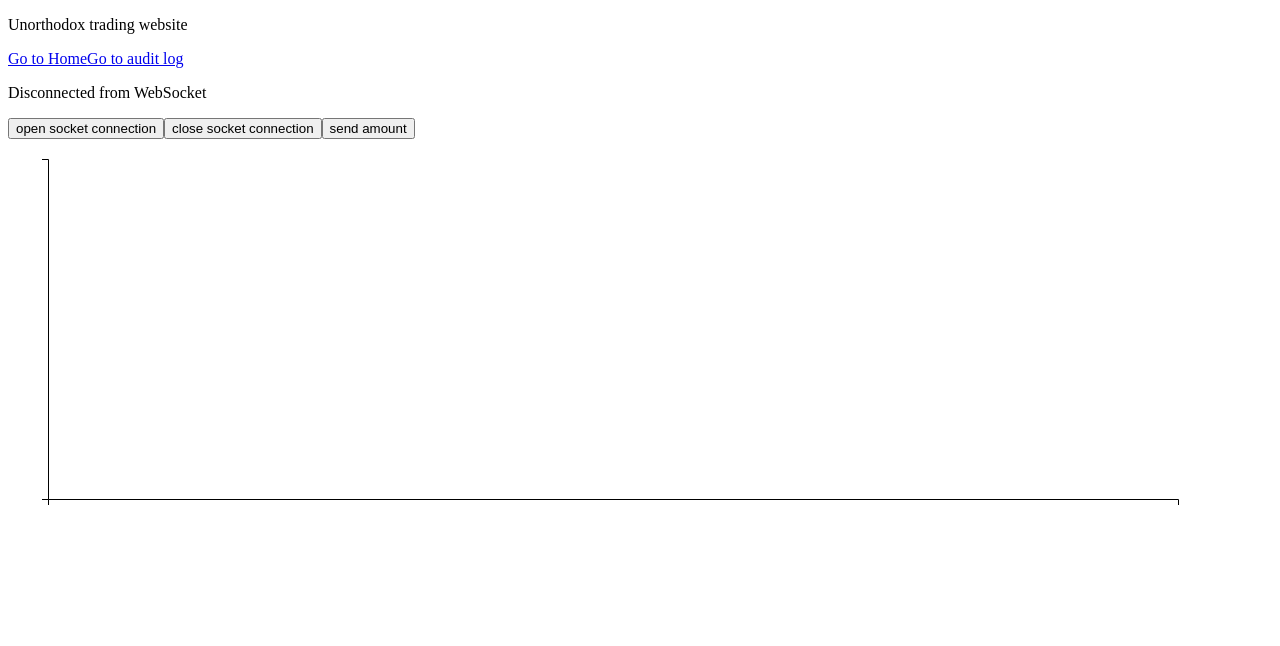
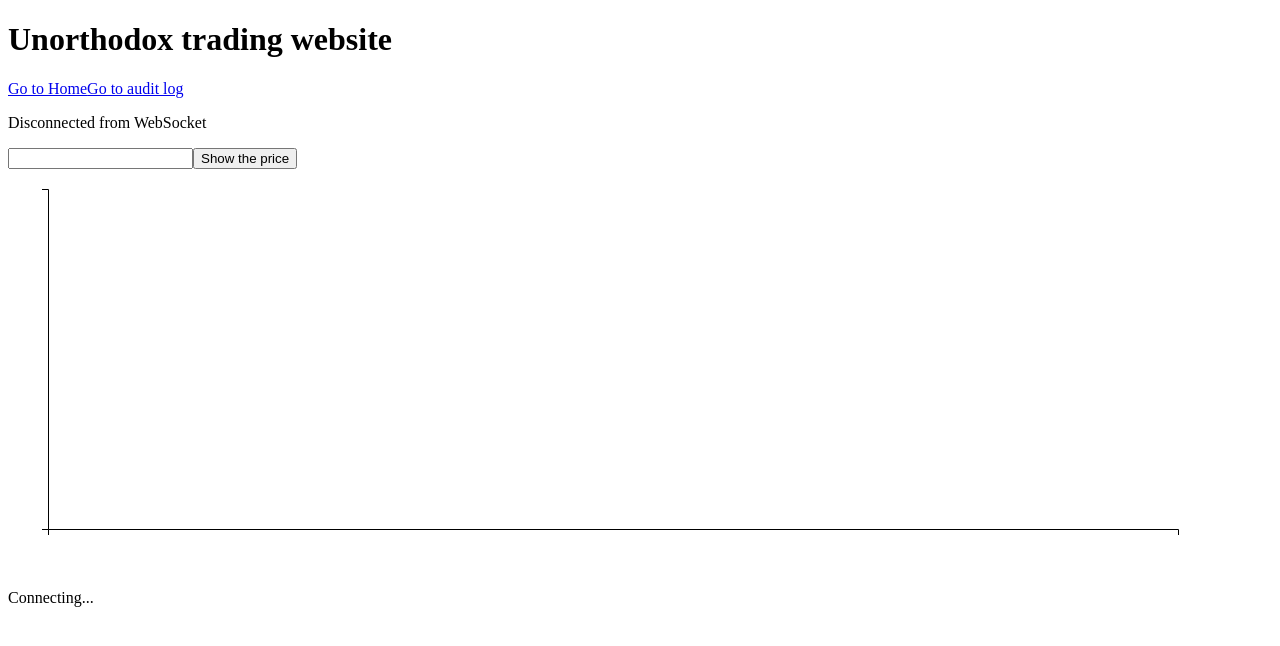
Before and after one commit to mshchygol/trading-website, a Vue app in the folder frontend/: page / in a window 1280 px wide. Shown: the top 646 px of the page. Built offline with nearby package versions, Linux system fonts and the light colour scheme; no server answers.

Commit message:
show price

```diff
--- a/frontend/src/App.vue
+++ b/frontend/src/App.vue
@@ -1,7 +1,7 @@
 <script setup></script>
 
 <template>
-    <p>Unorthodox trading website</p>
+    <h1>Unorthodox trading website</h1>
     <nav>
         <RouterLink to="/">Go to Home</RouterLink>
         <RouterLink to="/audit-log">Go to audit log</RouterLink>
--- a/frontend/src/components/AuditLog.vue
+++ b/frontend/src/components/AuditLog.vue
@@ -25,8 +25,10 @@ function selectSnapshot(snapshot) {
     <div>
         <p>audit log</p>
         <Chart :data="chartData"/>
+        <p v-if="isLoading">Loading....</p>
+        <p v-if="error">Got error! {{ error }}</p>
         <ul>
-            <li v-for="value in auditlog" @click="selectSnapshot(value.snapshot)">Snapshot taken on: {{ value.timestamp }}</li>
+            <li v-for="value in auditlog" @click="selectSnapshot(value.snapshot)">Snapshot saved on: {{ value.timestamp }}</li>
         </ul>
     </div>
 </template>
--- a/frontend/src/components/OrderBook.vue
+++ b/frontend/src/components/OrderBook.vue
@@ -3,12 +3,14 @@ import { ref, watch } from 'vue';
 import { useWebSocket } from '../composable/useWebSocket';
 import Chart from './Chart.vue';
 
-const { message, isConnected, send, close, connect } = useWebSocket('ws://localhost:5263/ws/orderbook');
+const { message, isConnected, send, error } = useWebSocket('ws://localhost:5263/ws/orderbook');
 const data = ref([]);
+const buyAmount = ref(null);
+const quote = ref(null);
 let throttling = 0;
 
 function sendAmount() {
-    send(JSON.stringify({"buyAmount": Math.random()}))
+    send(JSON.stringify({"buyAmount": buyAmount.value}));
 }
 
 watch(message, (newValue) => {
@@ -18,6 +20,16 @@ watch(message, (newValue) => {
             name: item[0],
             value: item[1]
         }))
+
+        if (buyAmount.value && newValue.quote) {
+            quote.value = {
+                formattedAmount: new Intl.NumberFormat('de-DE', {
+                    style: 'currency',
+                    currency: 'EUR'
+                }).format(newValue.quote.eurCost),
+                btcAmount: newValue.quote.btcAmount
+            };
+        }
     }
 });
 </script>
@@ -26,10 +38,14 @@ watch(message, (newValue) => {
     <div>
         <p v-if="isConnected">Connected to WebSocket</p>
         <p v-else>Disconnected from WebSocket</p>
-        <button @click="connect">open socket connection</button>
-        <button @click="close">close socket connection</button>
-        <button @click="sendAmount">send amount</button>
+        <div>
+            <input type="number" v-model="buyAmount"></input>
+            <button @click="sendAmount">Show the price</button>
+        </div>
+        <p v-if="quote">Average price for {{ quote.btcAmount }} BTC would be: {{ quote.formattedAmount }}</p>
         <Chart :data="data" />
+        <p v-if="!isConnected && !error">Connecting...</p>
+        <p v-if="error">Got error: {{ error.type }}</p>
     </div>
 </template>
 
```
